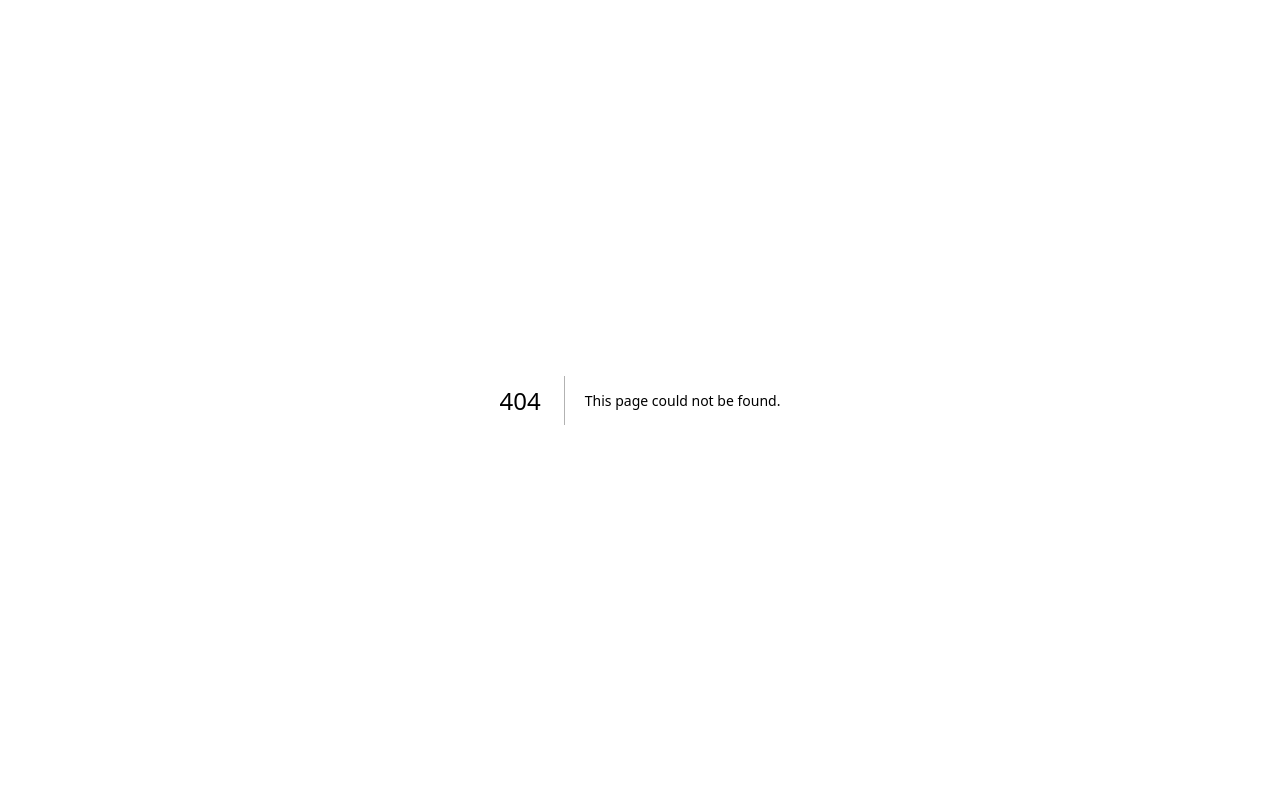
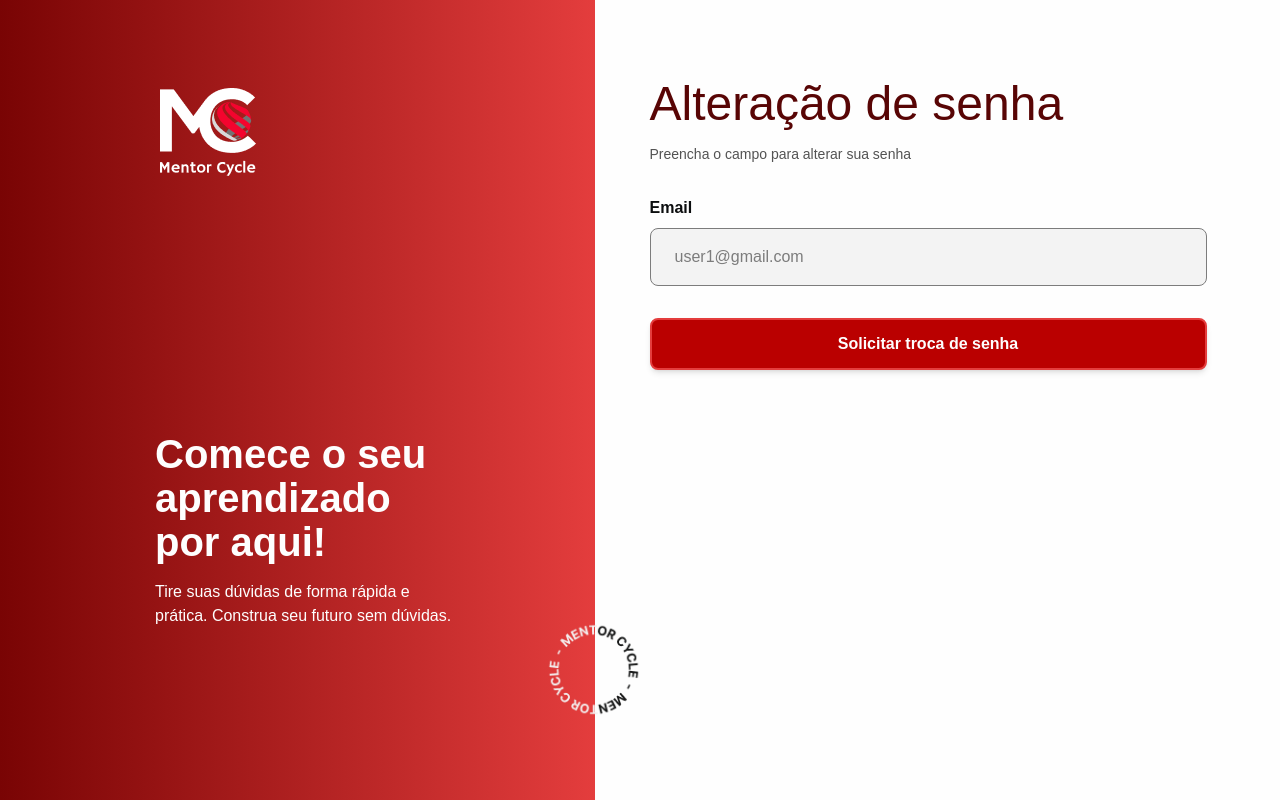
Before and after one commit to Mentor-Cycle/mentor-cycle-fe, a Next.js app: page /request-change-password in a window 1280 px wide. Before the commit this address had no page. Built offline with nearby package versions, Linux system fonts and the light colour scheme.

Commit message:
feat: created page change password

```diff
--- a/src/pages/mock-signin.tsx
+++ /dev/null
@@ -1,50 +0,0 @@
-import Image from "next/image";
-import GoogleIcon from "../public/GoogleIcon.svg";
-import LinkedinIcon from "../public/LinkedinIcon.svg";
-
-function MyApp() {
-  const handleStrategyLogin = async (route: string) => {
-    window.location.href = `http://localhost:3030${route}`;
-  };
-
-  const strategies = [
-    {
-      icon: GoogleIcon,
-      label: "Faça Login com o Google",
-      route: "/auth/google",
-      alt: "Google Icon",
-    },
-    {
-      icon: LinkedinIcon,
-      label: "Faça Login com o Linkedin",
-      route: "/auth/linkedin",
-      alt: "Linkedin Icon",
-    },
-  ];
-
-  return (
-    <main className="w-screen h-screen flex flex-col gap-5 justify-center items-center bg-secondary-04">
-      {strategies.map(({ icon, alt, route, label }, index) => (
-        <button
-          key={index}
-          className="
-          bg-primary-03 text-neutral-01 font-bold
-          border-primary-03 border-2 hover:bg-primary-01
-          hover:border-primary-01 active:bg-primary-04
-          active:border-primary-04 disabled:bg-gray-02
-          disabled:border-gray-0 dark:text-neutral-02 dark:border-neutral-02
-          dark:hover:bg-secondary-01 dark:active:text-neutral-01
-          dark:active:bg-secondary-05 dark:active:border-neutral-01
-          dark:disabled:bg-gray-03 dark:disabled:text-neutral-03
-          dark:disabled:border-neutral-03 flex justify-center items-center rounded-lg p-4 gap-2"
-          onClick={() => handleStrategyLogin(route)}
-        >
-          <Image src={icon} alt={alt} width="40" height="40" />
-          {label}
-        </button>
-      ))}
-    </main>
-  );
-}
-
-export default MyApp;
--- /dev/null
+++ b/src/pages/request-change-password.tsx
@@ -0,0 +1,64 @@
+import logoCircle from "../public/circle.png";
+import Image from "next/image";
+import logo from "../public/logo.png";
+import Input from "@components/Input";
+import { Button } from "@components/Button";
+
+function ChangePassword() {
+  return (
+    <main className="grid grid-cols-1 md:grid-cols-[395px,1fr] lg:grid-cols-[495px,1fr] xl:grid-cols-[595px,1fr] min-h-screen">
+      <div className="bg-gradient-to-r from-primary-04 to-primary-02">
+        <Image
+          alt="Mentor Cycle Logo"
+          src={logo}
+          width={96}
+          height={88}
+          className="relative mx-auto mt-22 md:ml-14 md:mb-64 lg:ml-24 xl:ml-40"
+        />
+        <div className="flex flex-col justify-center max-w-[357px] m-auto md:mt-64">
+          <h2 className="text-neutral-01 text-3xl font-bold text-center sm:text-4.5xl sm:leading-11 md:text-left md:pr-5 md:ml-8 lg:ml-9">
+            Comece o seu aprendizado por aqui!
+          </h2>
+          <p className="text-neutral-01 mt-5 text-sm sm:text-base text-center md:text-left md:mt-4 md:pr-4 md:ml-9 p-2 sm:p-0">
+            Tire suas dúvidas de forma rápida e prática. Construa seu futuro sem
+            dúvidas.
+          </p>
+        </div>
+        <div className="absolute hidden md:block md:bottom-20 sm:pl-80 sm:left-6 lg:pl-96 lg:left-[60px] xl:left-40">
+          <Image
+            alt="logo mentor cycle -circle"
+            src={logoCircle}
+            width={100}
+            height={100}
+          />
+        </div>
+      </div>
+      <div className="bg-neutral-01 py-20 md:px-8">
+        <div className="sm:max-w-xl mx-auto px-4 sm:px-0 ">
+          <h1 className="mb-4 text-primary-05 text-4xl text-center sm:text-5xl md:text-left">
+            Alteração de senha
+          </h1>
+          <p className="mt-2 text-center md:text-left max-w-[415px] text-gray-04 text-sm ">
+            Preencha o campo para alterar sua senha
+          </p>
+          <form className="flex flex-col max-w-[557px] mx-auto md:mx-0 3xl:max-w-[800px]">
+            <div className="mt-8 mb-6">
+              <Input
+                name="email"
+                type="email"
+                placeholder="user1@gmail.com"
+                label="Email"
+                required
+              />
+            </div>
+            <Button size="small" className="md:mb-12">
+              Solicitar troca de senha
+            </Button>
+          </form>
+        </div>
+      </div>
+    </main>
+  );
+}
+
+export default ChangePassword;
--- a/src/pages/signin.tsx
+++ b/src/pages/signin.tsx
@@ -97,12 +97,20 @@ const SignIn = () => {
                 label="Senha"
                 required
               />
-              <Checkbox
-                id="savedPassword"
-                label="Lembrar minha senha"
-                className="mt-2 mb-4 md:mb-12"
-                name="rememberMe"
-              />
+              <div className="flex flex-row justify-between mb-4 md:mb-12">
+                <Checkbox
+                  id="savedPassword"
+                  label="Lembrar minha senha"
+                  className="mt-2"
+                  name="rememberMe"
+                />
+                <Link
+                  href="/request-change-password"
+                  className="mt-2.5 text-sm text-gray-05 hover:underline"
+                >
+                  Esqueceu sua senha?
+                </Link>
+              </div>
             </div>
             <Button size="small" className="mb-4 md:mb-12">
               Entrar
--- a/src/pages/theo-task.tsx
+++ /dev/null
@@ -1,13 +0,0 @@
-import Chip from "@components/Chip";
-
-function TheoTest() {
-  return (
-    <main className="w-screen h-screen flex gap-5 justify-center items-center">
-      <Chip variant="primary">FrontEnd</Chip>
-      <Chip variant="primary">Backend</Chip>
-      <Chip variant="primary">FullStack</Chip>
-    </main>
-  );
-}
-
-export default TheoTest;
--- a/src/styles/globals.css
+++ b/src/styles/globals.css
@@ -1,8 +1,6 @@
 @tailwind base;
 @tailwind components;
 @tailwind utilities;
-
-@import url("https://fonts.googleapis.com/css2?family=Poppins:wght@400;600;700&display=swap");
 
 html,
 body {
```
Also changed, not shown: 1 other file (tests, documents, lock files or other folders).
